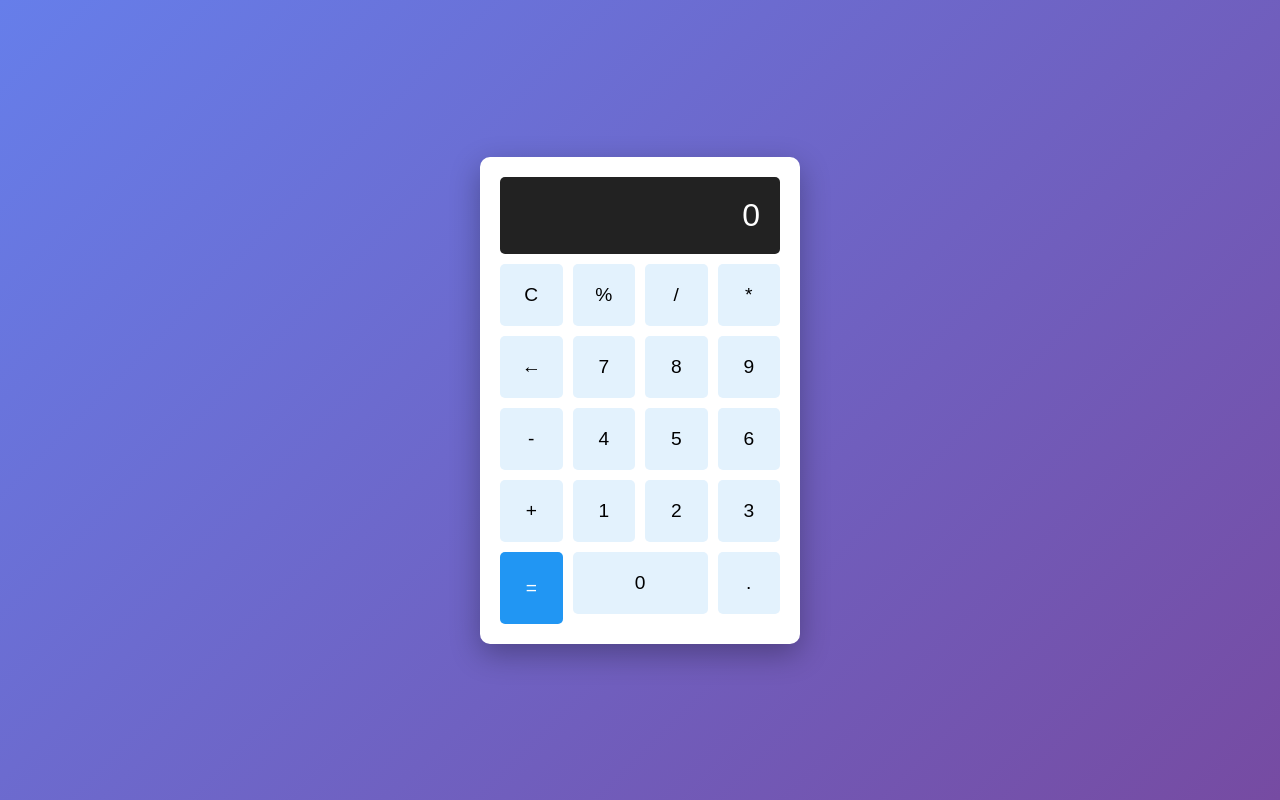
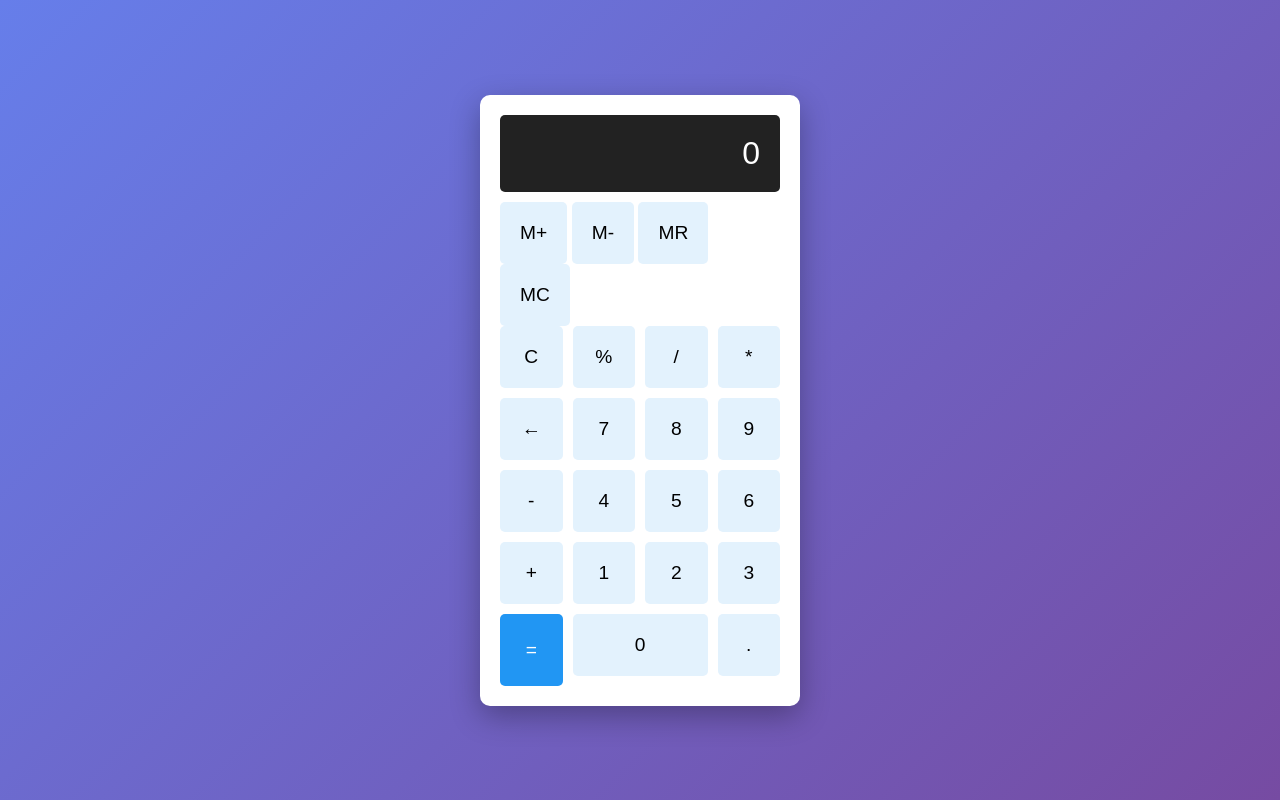
Before and after one commit to y1nnnn-code/calculator-app, a plain HTML site: page index.html in a window 1280 px wide. Drawn offline with Linux system fonts and the light colour scheme.

Commit message:
Add memory buttons UI

```diff
--- a/index.html
+++ b/index.html
@@ -9,6 +9,12 @@
 <body>
     <div class="calculator">
         <div class="display" id="display">0</div>
+          <div class="memory-buttons">
+        <button onclick="memoryAdd()" class="memory-btn">M+</button>
+        <button onclick="memorySubtract()" class="memory-btn">M-</button>
+        <button onclick="memoryRecall()" class="memory-btn">MR</button>
+        <button onclick="memoryClear()" class="memory-btn">MC</button>
+    </div>
         <div class="buttons">
             <button onclick="clearDisplay()">C</button>
             <button onclick="calculatePercentage()">%</button>
```
